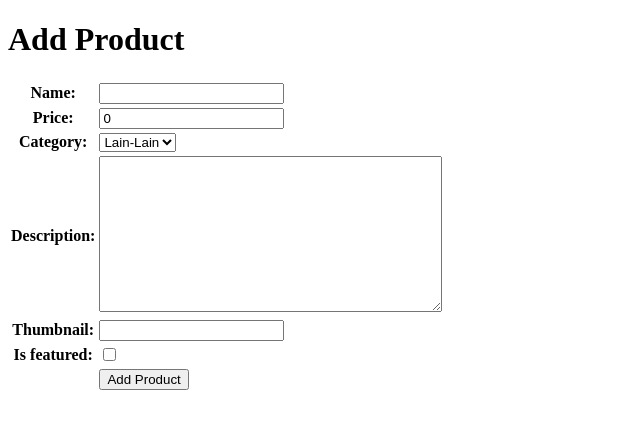
After one commit to milnyet/inazuma-sportswear, a Django app: page /create-product/ in a window 1280 px wide. The commit adds this page. Shown: the top 429 px of the page, without its empty margins (0-640 px from the left). Run offline with Django 5.2, Linux system fonts and the light colour scheme.

Commit message:
update sesuai dengan deskripsi tugas 3

```diff
--- a/inazuma_sportswear/settings.py
+++ b/inazuma_sportswear/settings.py
@@ -31,6 +31,9 @@ PRODUCTION = os.getenv('PRODUCTION', 'False').lower() == 'true'
 DEBUG = True
 
 ALLOWED_HOSTS = ["localhost", "127.0.0.1", "emilio-junino-inazumasportswear.pbp.cs.ui.ac.id"]
+CSRF_TRUSTED_ORIGINS = [
+    "https://emilio-junino-inazumasportswear.pbp.cs.ui.ac.id"
+]
 
 
 # Application definition
@@ -60,7 +63,7 @@ ROOT_URLCONF = 'inazuma_sportswear.urls'
 TEMPLATES = [
     {
         'BACKEND': 'django.template.backends.django.DjangoTemplates',
-        'DIRS': [],
+        'DIRS': [BASE_DIR / 'templates'],
         'APP_DIRS': True,
         'OPTIONS': {
             'context_processors': [
--- /dev/null
+++ b/main/forms.py
@@ -0,0 +1,7 @@
+from django.forms import ModelForm
+from main.models import Product
+
+class ProductForm(ModelForm):
+    class Meta:
+        model = Product
+        fields = ["name", "price", "category", "description", "thumbnail", "is_featured"]
--- a/main/models.py
+++ b/main/models.py
@@ -10,7 +10,7 @@ class Product(models.Model):
     ]
 
     id = models.UUIDField(primary_key=True, default=uuid.uuid4, editable=False)
-    name = models.CharField
+    name = models.CharField(max_length=255, default="")
     price = models.PositiveIntegerField(default=0)
     description = models.TextField()
     thumbnail = models.URLField(blank=True, null=True)
--- /dev/null
+++ b/main/templates/create_product.html
@@ -0,0 +1,18 @@
+{% extends 'base.html' %}
+{% block content %}
+<h1>Add Product</h1>
+
+<form method="POST">
+  {% csrf_token %}
+  <table>
+    {{ form.as_table }}
+    <tr>
+      <td></td>
+      <td>
+        <input type="submit" value="Add Product" />
+      </td>
+    </tr>
+  </table>
+</form>
+
+{% endblock %}
--- a/main/urls.py
+++ b/main/urls.py
@@ -1,8 +1,14 @@
 from django.urls import path
-from main.views import show_main
+from main.views import show_main, create_product, show_product, show_xml, show_json, show_xml_by_id, show_json_by_id
 
 app_name = 'main'
 
 urlpatterns = [
     path('', show_main, name='show_main'),
+    path('create-product/', create_product, name='create_product'),
+    path('product/<uuid:id>/', show_product, name='show_product'),
+    path('xml/', show_xml, name='show_xml'),
+    path('json/', show_json, name='show_json'),
+    path('xml/<str:news_id>/', show_xml_by_id, name='show_xml_by_id'),
+    path('json/<str:news_id>/', show_json_by_id, name='show_json_by_id'),
 ]
--- a/main/views.py
+++ b/main/views.py
@@ -1,10 +1,62 @@
-from django.shortcuts import render
+from django.shortcuts import render, redirect, get_object_or_404
+from main.forms import ProductForm
+from main.models import Product
+from django.http import HttpResponse
+from django.core import serializers
 
 # Create your views here.
 def show_main(request):
+    product_list = Product.objects.all()
+
     context = {
         'name': 'Emilio Junino Rizanvidri Pao',
-        'class': 'PBP E'
+        'class': 'PBP E',
+        'product_list': product_list
     }
 
     return render(request, "main.html", context)
+
+def create_product(request):
+    form = ProductForm(request.POST or None)
+
+    if form.is_valid() and request.method == "POST":
+        form.save()
+        return redirect('main:show_main')
+
+    context = {'form': form}
+    return render(request, "create_product.html", context)
+
+def show_product(request, id):
+    product = get_object_or_404(Product, pk=id)
+
+    context = {
+        'product': product
+    }
+
+    return render(request, "product_detail.html", context)
+
+def show_xml(request):
+     product_list = Product.objects.all()
+     xml_data = serializers.serialize("xml", product_list)
+     return HttpResponse(xml_data, content_type="application/xml")
+
+def show_json(request):
+    product_list = Product.objects.all()
+    json_data = serializers.serialize("json", product_list)
+    return HttpResponse(json_data, content_type="application/json")
+
+def show_xml_by_id(request, news_id):
+   try:
+       product = Product.objects.filter(pk=news_id)
+       xml_data = serializers.serialize("xml", product)
+       return HttpResponse(xml_data, content_type="application/xml")
+   except Product.DoesNotExist:
+       return HttpResponse(status=404)
+
+def show_json_by_id(request, news_id):
+   try:
+       product = Product.objects.get(pk=news_id)
+       json_data = serializers.serialize("json", [product])
+       return HttpResponse(json_data, content_type="application/json")
+   except Product.DoesNotExist:
+       return HttpResponse(status=404)
--- /dev/null
+++ b/templates/base.html
@@ -0,0 +1,13 @@
+{% load static %}
+<!DOCTYPE html>
+<html lang="en">
+<head>
+    <meta charset="UTF-8" />
+    <meta name="viewport" content="width=device-width, initial-scale=1.0" />
+    {% block meta %} {% endblock meta %}
+</head>
+
+<body>
+    {% block content %} {% endblock content %}
+</body>
+</html>
```
Also changed, not shown: main/templates/main.html (+38 -3 lines), main/templates/product_detail.html (added, +16 -0 lines), README.md, Screenshot 2025-09-15 202625.png (added), Screenshot 2025-09-15 202653.png (added), Screenshot 2025-09-15 202745.png (added), Screenshot 2025-09-15 202808.png (added), main/migrations/0005_product_name.py (added).
